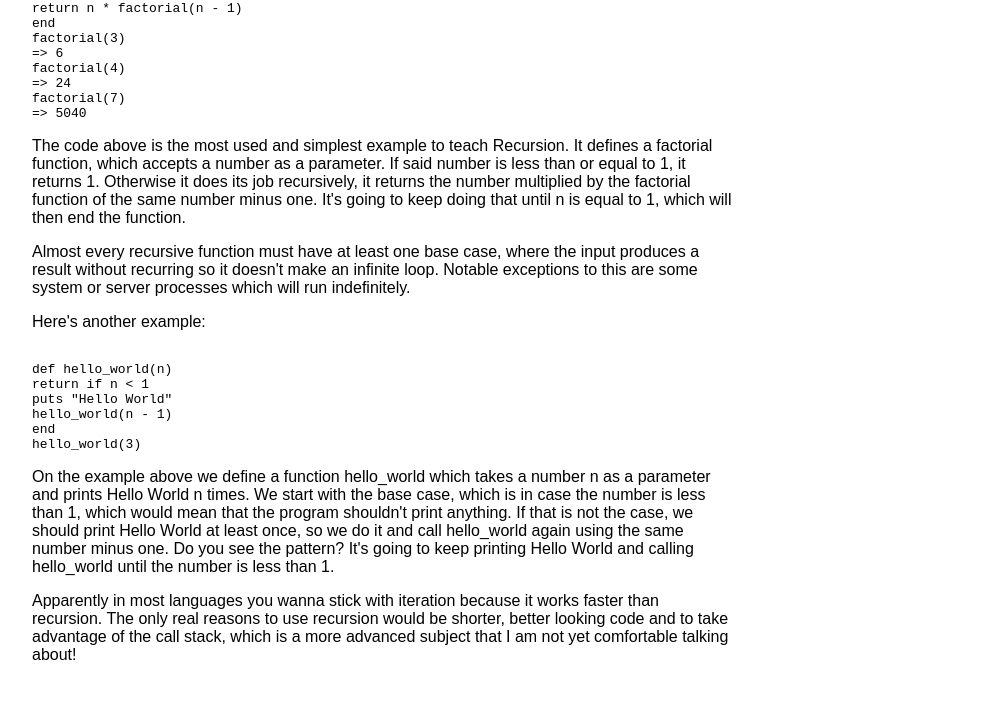
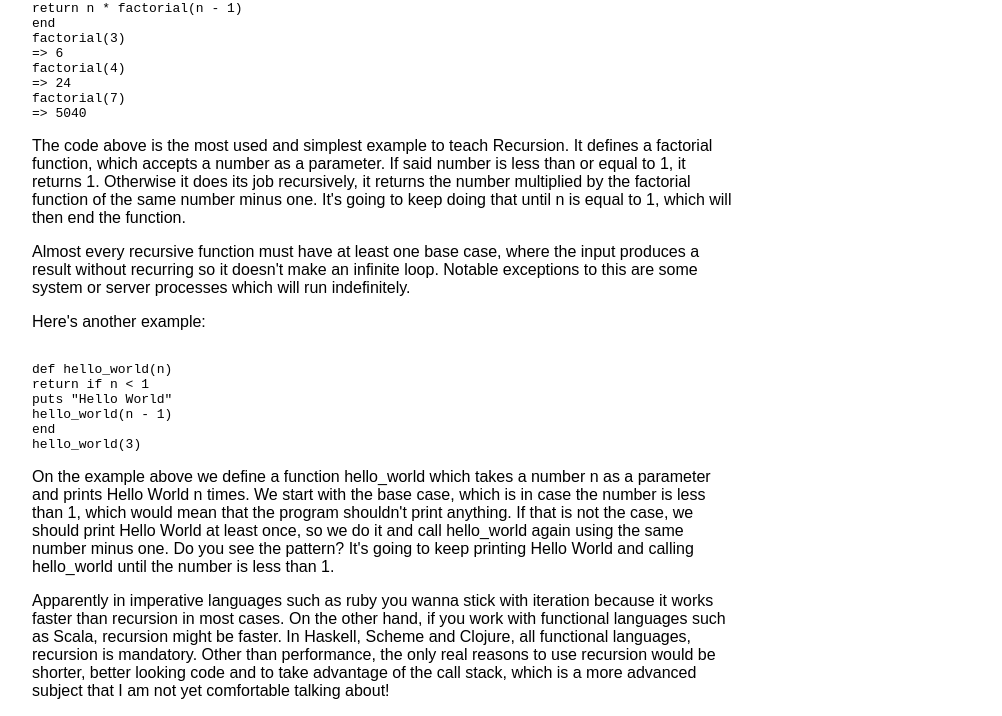
Before and after one commit to lucasrsantos1/lucasrsantos1.github.io, a plain HTML site: page blog/t8-tech.html in a window 1280 px wide. Shown: the part 368-1084 px from the top of the page, without its empty margins (108-1110 px from the left). Before the commit the page ends 1048 px from the top, so only its background shows below. Drawn offline with Linux system fonts and the light colour scheme.

Commit message:
Update Blog Post

```diff
--- a/blog/t8-tech.html
+++ b/blog/t8-tech.html
@@ -46,7 +46,7 @@
 
       <p> On the example above we define a function hello_world which takes a number n as a parameter and prints Hello World n times. We start with the base case, which is in case the number is less than 1, which would mean that the program shouldn't print anything. If that is not the case, we should print Hello World at least once, so we do it and call hello_world again using the same number minus one. Do you see the pattern? It's going to keep printing Hello World and calling hello_world until the number is less than 1. </p>
 
-      <p> Apparently in most languages you wanna stick with iteration because it works faster than recursion. The only real reasons to use recursion would be shorter, better looking code and to take advantage of the call stack, which is a more advanced subject that I am not yet comfortable talking about! </p>
+      <p> Apparently in imperative languages such as ruby you wanna stick with iteration because it works faster than recursion in most cases. On the other hand, if you work with functional languages such as Scala, recursion might be faster. In Haskell, Scheme and Clojure, all functional languages, recursion is mandatory. Other than performance, the only real reasons to use recursion would be shorter, better looking code and to take advantage of the call stack, which is a more advanced subject that I am not yet comfortable talking about! </p>
 
     </div>
       <div id="sidebar">
```
